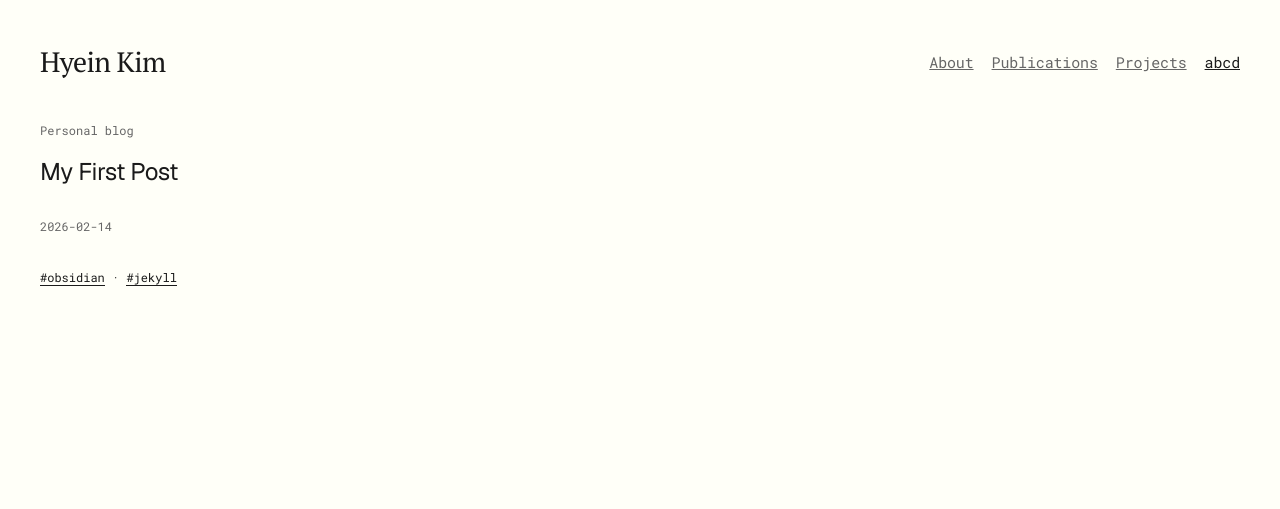
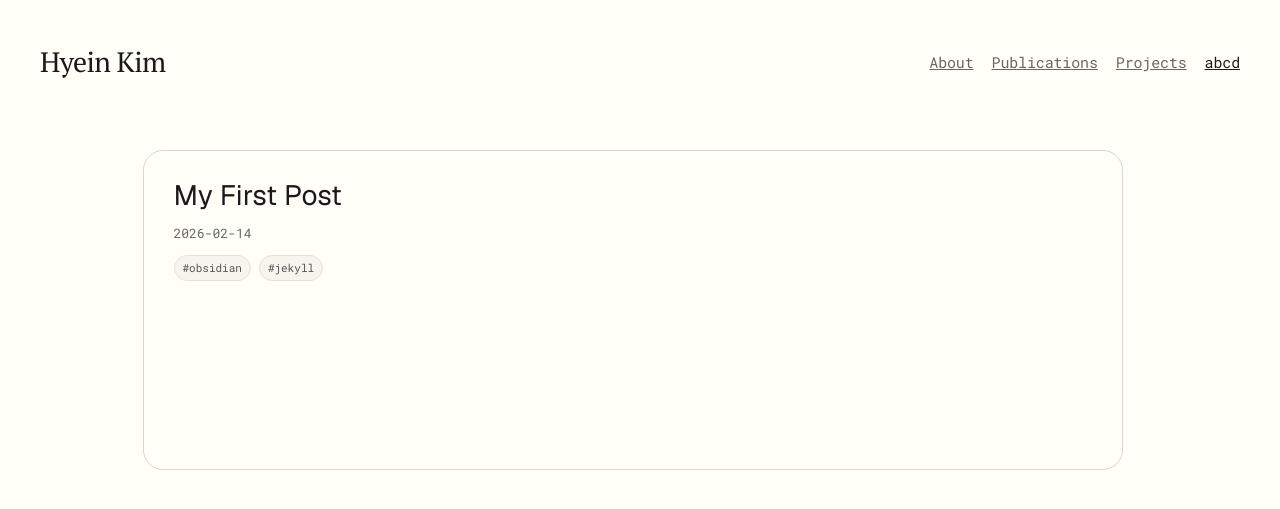
Before and after one commit to hyein2kim/hyein2kim.github.io, a Jekyll site: the page built from blog/test-post.md, in a window 1280 px wide. Shown: the top 509 px of the page. Built offline with Jekyll 4.4.1, drawn with Linux system fonts in a browser that asks for light colours; some web fonts are replaced.

Commit message:
Refine post layout and mobile typography consistency

```diff
--- a/_layouts/blog_layout.html
+++ b/_layouts/blog_layout.html
@@ -22,23 +22,24 @@
     </div>
   </nav>
 
-  <main class="container">
-    <section class="intro">
-      <div class="bio">
-        <p class="location">{{ site.description }}</p>
-        <h2>{{ page.title }}</h2>
-        <p class="education">{{ page.date | date: "%Y-%m-%d" }}</p>
+  <main class="post-main">
+    <section class="post-page">
+      <article class="post-card">
+        <h1 class="post-title">{{ page.title }}</h1>
+        <p class="post-date">{{ page.date | date: "%Y-%m-%d" }}</p>
 
         {% if page.tags and page.tags.size > 0 %}
-        <p class="contact">
+        <div class="post-tag-list">
           {% for tag in page.tags %}
-          <a href="/tags/{{ tag | slugify }}/">#{{ tag }}</a>{% unless forloop.last %} · {% endunless %}
+          <span class="abcd-tag">#{{ tag }}</span>
           {% endfor %}
-        </p>
+        </div>
         {% endif %}
 
-        {{ content }}
-      </div>
+        <div class="post-content">
+          {{ content }}
+        </div>
+      </article>
     </section>
   </main>
 </body>
--- a/cv.html
+++ b/cv.html
@@ -7,7 +7,7 @@
     <!-- Google Fonts -->
     <link rel="preconnect" href="https://fonts.googleapis.com">
     <link rel="preconnect" href="https://fonts.gstatic.com" crossorigin>
-    <link href="https://fonts.googleapis.com/css2?family=Geist:wght@300;400;500;600&family=Asta+Sans:wght@300;400;500;600&family=Roboto+Mono:wght@400;500&display=swap" rel="stylesheet">
+    <link href="https://fonts.googleapis.com/css2?family=Geist:wght@300;400;500;600&family=Asta+Sans:wght@300;400;500;600&family=Roboto+Mono:wght@400;500&family=PT+Serif:wght@400;700&display=swap" rel="stylesheet">
     <link rel="stylesheet" href="style.css">
 </head>
 <body>
--- a/projects.html
+++ b/projects.html
@@ -7,7 +7,7 @@
     <!-- Google Fonts -->
     <link rel="preconnect" href="https://fonts.googleapis.com">
     <link rel="preconnect" href="https://fonts.gstatic.com" crossorigin>
-    <link href="https://fonts.googleapis.com/css2?family=Geist:wght@300;400;500;600&family=Asta+Sans:wght@300;400;500;600&family=Roboto+Mono:wght@400;500&display=swap" rel="stylesheet">
+    <link href="https://fonts.googleapis.com/css2?family=Geist:wght@300;400;500;600&family=Asta+Sans:wght@300;400;500;600&family=Roboto+Mono:wght@400;500&family=PT+Serif:wght@400;700&display=swap" rel="stylesheet">
     <link rel="stylesheet" href="style.css">
 </head>
 <body>
--- a/style.css
+++ b/style.css
@@ -584,6 +584,71 @@ blockquote {
     color: #666;
 }
 
+/* Post Detail */
+.post-main {
+    width: 100%;
+    padding: 150px 24px 80px;
+}
+
+.post-page {
+    width: 100%;
+    max-width: 980px;
+    margin: 0 auto;
+    padding-top: 0;
+}
+
+.post-card {
+    border: 1px solid #d7d7d2;
+    border-radius: 20px;
+    background: #fffef7;
+    padding: 28px 30px;
+    min-height: 320px;
+}
+
+.post-title {
+    font-family: 'Geist', 'Asta Sans', sans-serif;
+    font-size: 28px;
+    font-weight: 400;
+    line-height: 1.2;
+    margin: 0 0 10px 0;
+    color: #1a1a1a;
+}
+
+.post-date {
+    font-family: 'Roboto Mono', monospace;
+    font-size: 13px;
+    color: #666;
+    margin: 0 0 12px 0;
+}
+
+.post-tag-list {
+    display: flex;
+    flex-wrap: wrap;
+    gap: 8px;
+    margin: 0 0 24px 0;
+}
+
+.post-content {
+    color: #1a1a1a;
+}
+
+.post-content p {
+    margin: 0 0 16px 0;
+    line-height: 1.8;
+}
+
+.post-content img {
+    max-width: 100%;
+    height: auto;
+    border-radius: 12px;
+}
+
+.post-content h1,
+.post-content h2,
+.post-content h3 {
+    margin: 24px 0 12px 0;
+}
+
 @media (max-width: 768px) {
     .abcd-page {
         padding-top: 180px;
@@ -637,6 +702,24 @@ blockquote {
 
     .abcd-word {
         font-size: 10px;
+    }
+
+    .post-page {
+        max-width: 100%;
+        padding-top: 0;
+    }
+
+    .post-main {
+        padding: 120px 16px 60px;
+    }
+
+    .post-card {
+        border-radius: 16px;
+        padding: 18px 16px;
+    }
+
+    .post-title {
+        font-size: 26px;
     }
 }
 
```
